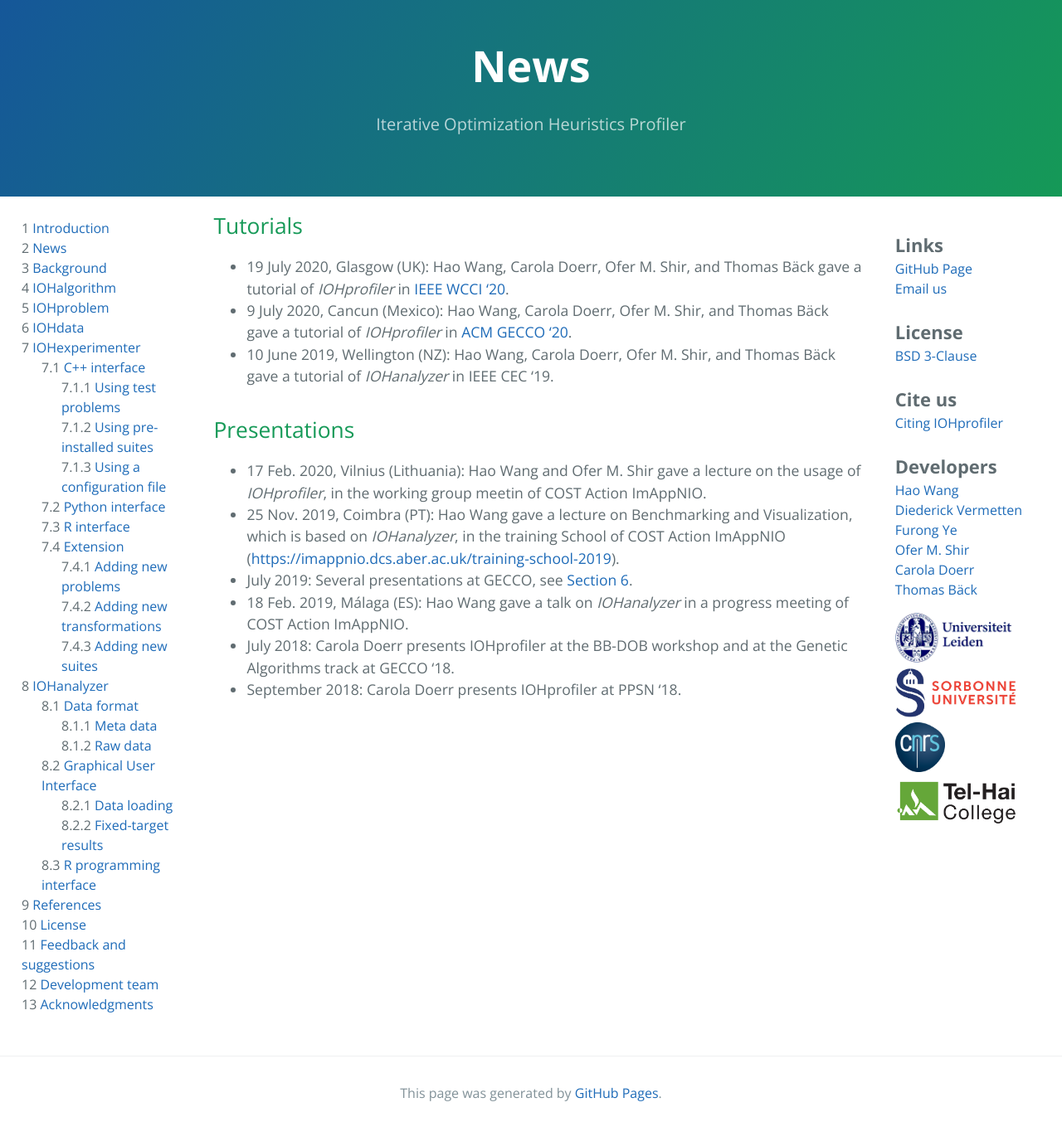
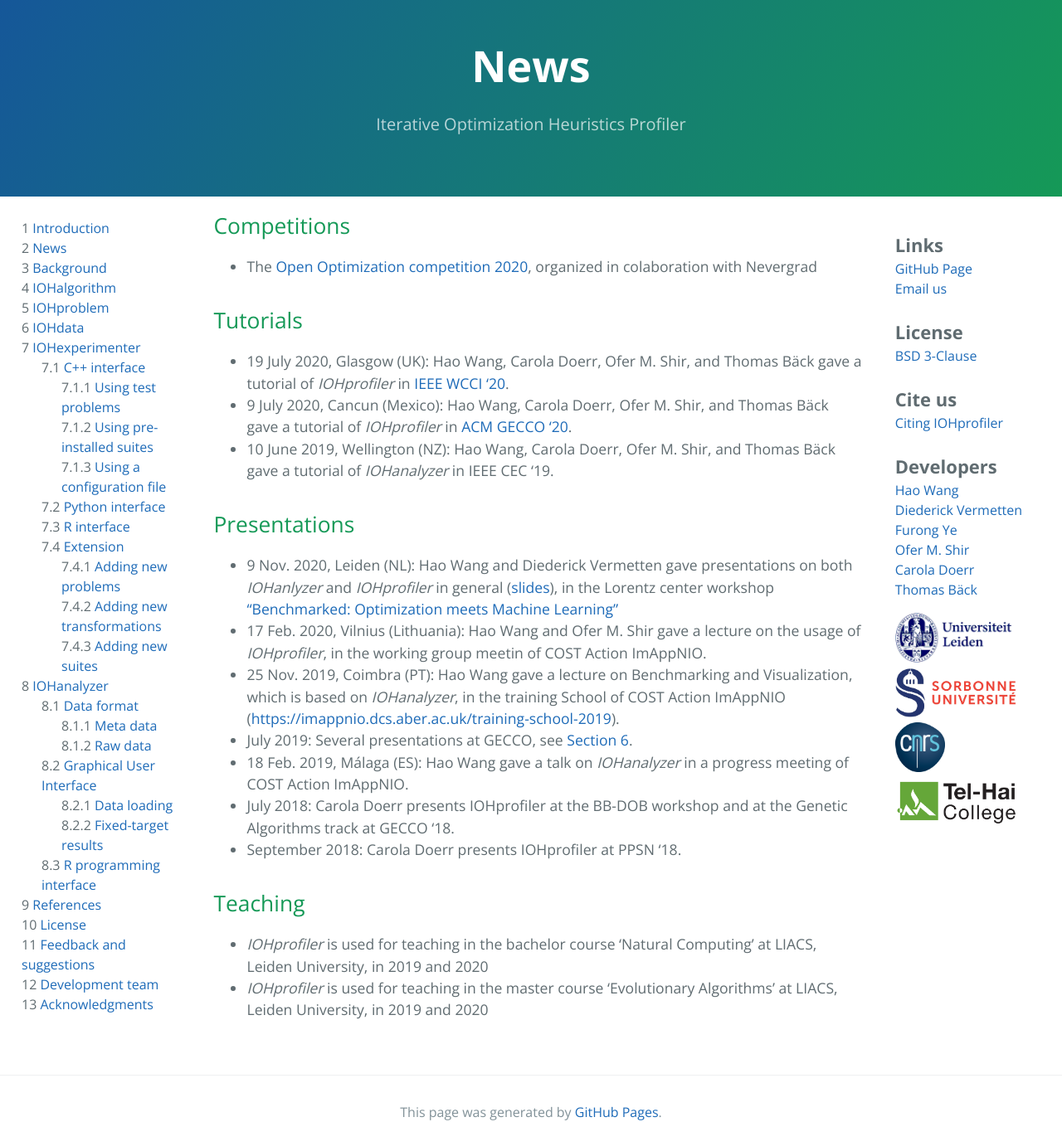
Before and after one commit to IOHprofiler/IOHprofiler.github.io, a Jekyll site: the page built from post.md, in a window 1280 px wide and 1353 px high. Shown: the whole window at 83% size. Built offline with Jekyll 4.4.1, drawn with Linux system fonts in a browser that asks for light colours.

Commit message:
Update news section

```diff
--- a/post.md
+++ b/post.md
@@ -3,6 +3,10 @@ layout: page
 title: News
 permalink: /News/
 ---
+
+## Competitions
+
+* The [Open Optimization competition 2020](https://facebookresearch.github.io/nevergrad/opencompetition2020.html), organized in colaboration with Nevergrad
 
 ## Tutorials
 
@@ -12,9 +16,14 @@ permalink: /News/
 
 ## Presentations
 
+* 9 Nov. 2020, Leiden (NL): Hao Wang and Diederick Vermetten gave presentations on both *IOHanlyzer* and *IOHprofiler* in general ([slides](https://surfdrive.surf.nl/files/index.php/s/gkJ0d92gYlxlTNe)), in the Lorentz center workshop ["Benchmarked: Optimization meets Machine Learning"](https://www.lorentzcenter.nl/benchmarked-optimization-meets-machine-learning.html)
 * 17 Feb. 2020, Vilnius (Lithuania): Hao Wang and Ofer M. Shir gave a lecture on the usage of *IOHprofiler*, in the working group meetin of COST Action ImAppNIO.
 * 25 Nov. 2019, Coimbra (PT): Hao Wang gave a lecture on Benchmarking and Visualization, which is based on *IOHanalyzer*,  in the training School of COST Action ImAppNIO ([https://imappnio.dcs.aber.ac.uk/training-school-2019](https://imappnio.dcs.aber.ac.uk/training-school-2019)).
 * July 2019: Several presentations at GECCO, see [Section 6](/citation/#work-using-IOHprofiler/).
 * 18 Feb. 2019, Málaga (ES): Hao Wang gave a talk on *IOHanalyzer* in a progress meeting of COST Action ImAppNIO.
 * July 2018: Carola Doerr presents IOHprofiler at the BB-DOB workshop and at the Genetic Algorithms track at GECCO '18.
 * September 2018: Carola Doerr presents IOHprofiler at PPSN '18.
+
+## Teaching
+* *IOHprofiler* is used for teaching in the bachelor course 'Natural Computing' at LIACS, Leiden University, in 2019 and 2020
+* *IOHprofiler* is used for teaching in the master course 'Evolutionary Algorithms' at LIACS, Leiden University, in 2019 and 2020
```
